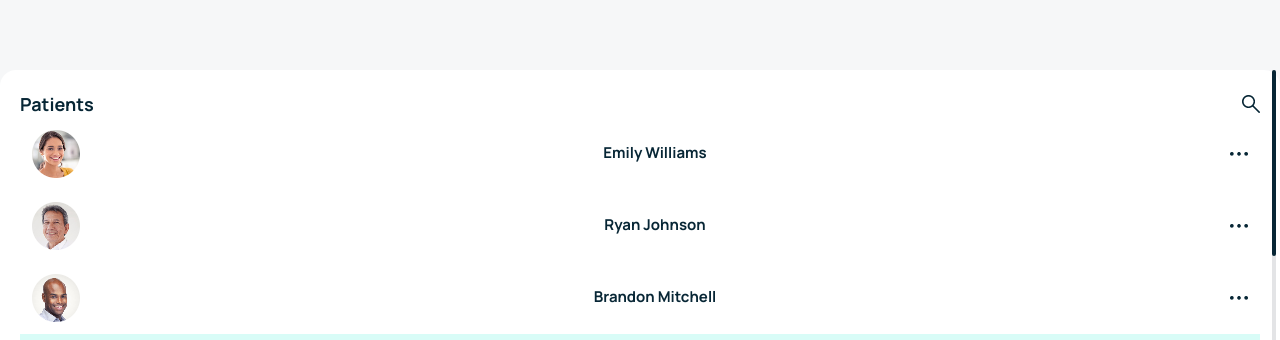
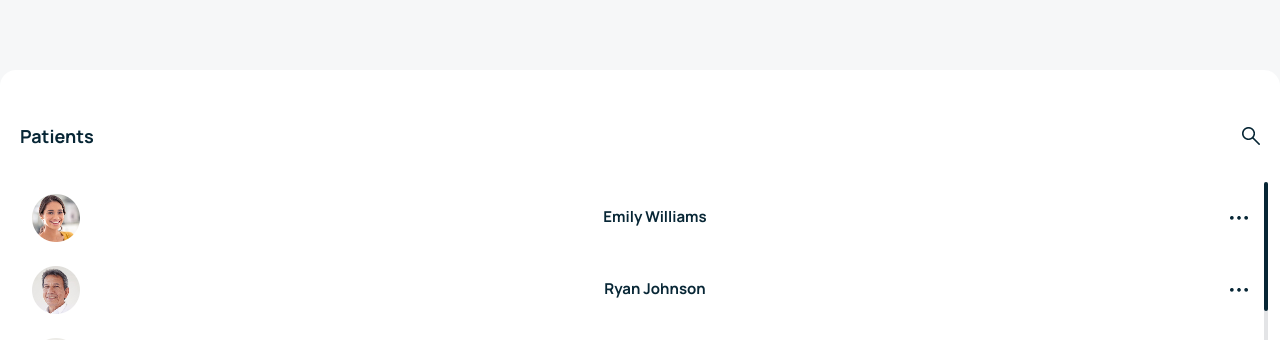
Before and after one commit to chiefJurist/coalition-tech-test, a Vue app: page / in a window 1280 px wide. Shown: the part 225-565 px from the top of the page. Built offline with nearby package versions, Linux system fonts and the light colour scheme.

Commit message:
another commit

```diff
--- a/src/assets/main.css
+++ b/src/assets/main.css
@@ -37,7 +37,7 @@
     @apply bg-white p-5 rounded-2xl font-manrope text-custom-two my-5;
 }
 .p-list-header {
-    @apply flex justify-between items-center;
+    @apply flex justify-between items-center py-8;
 }
 .p-list-header-text {
     @apply font-bold text-lg;
--- a/src/components/PatientsList.vue
+++ b/src/components/PatientsList.vue
@@ -82,11 +82,7 @@ export default {
 </script>
 
 <template>
-    <div class="p-list-gen-con relative">
-        <!-- Vertical Progress Bar -->
-        <div class="progress-bar-con absolute inset-y-0 right-1 w-1 bg-custom-twelve rounded-full">
-            <div class="progress bg-custom-two rounded-full" style="height: 20%"></div>
-        </div>
+    <div class="p-list-gen-con">
         <!--Heading-->
         <div class="p-list-header">
             <span class="p-list-header-text">Patients</span>
@@ -94,7 +90,15 @@ export default {
         </div>
 
         <!--Patients Container-->
-        <div>
+        <div class="relative">
+            <!-- Vertical Progress Bar -->
+            <div
+                class="progress-bar-con absolute inset-y-0 -right-2 w-1 bg-custom-twelve rounded-full"
+            >
+                <div class="progress bg-custom-two rounded-full" style="height: 15%"></div>
+            </div>
+
+            <!--Patient List-->
             <div
                 class="p-list-con"
                 v-for="patient in patients"
```
